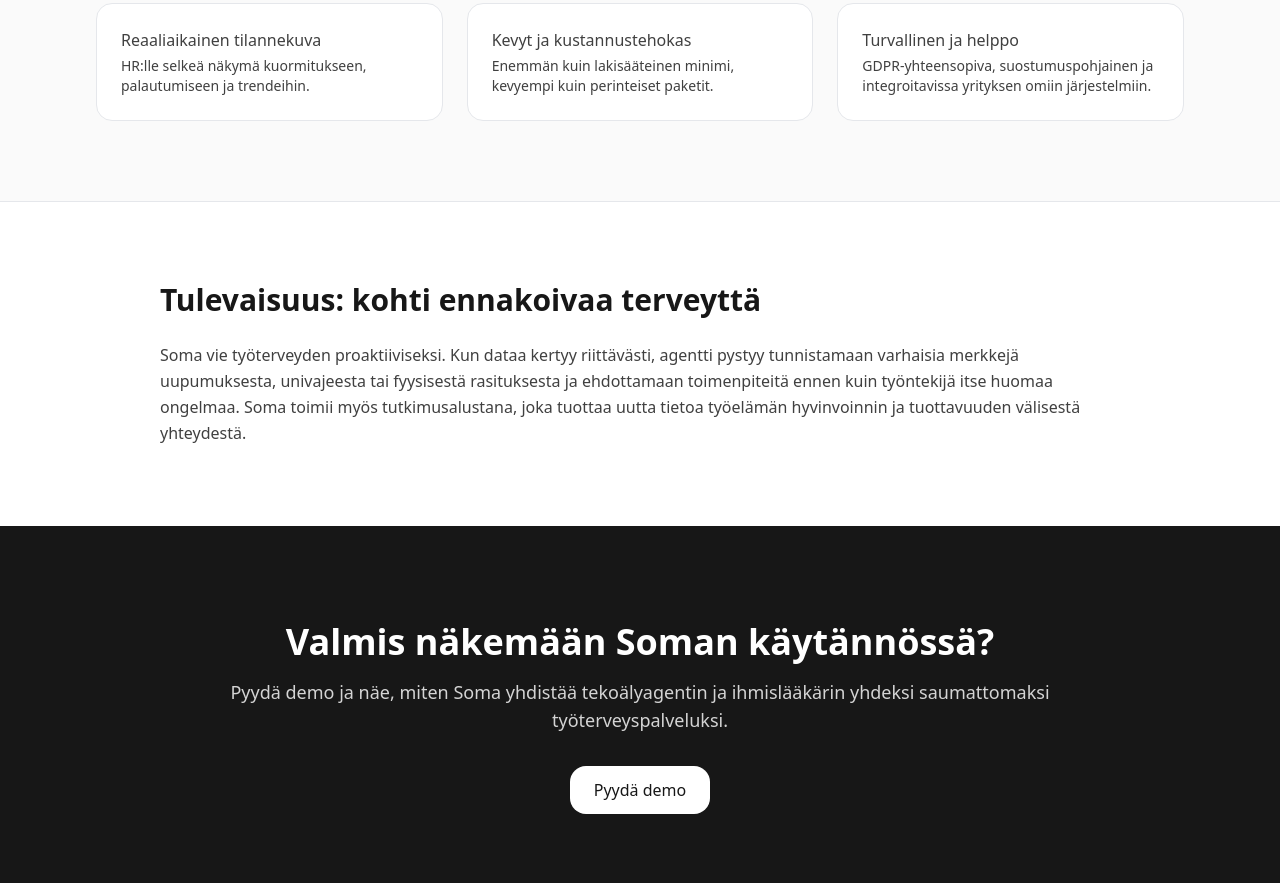
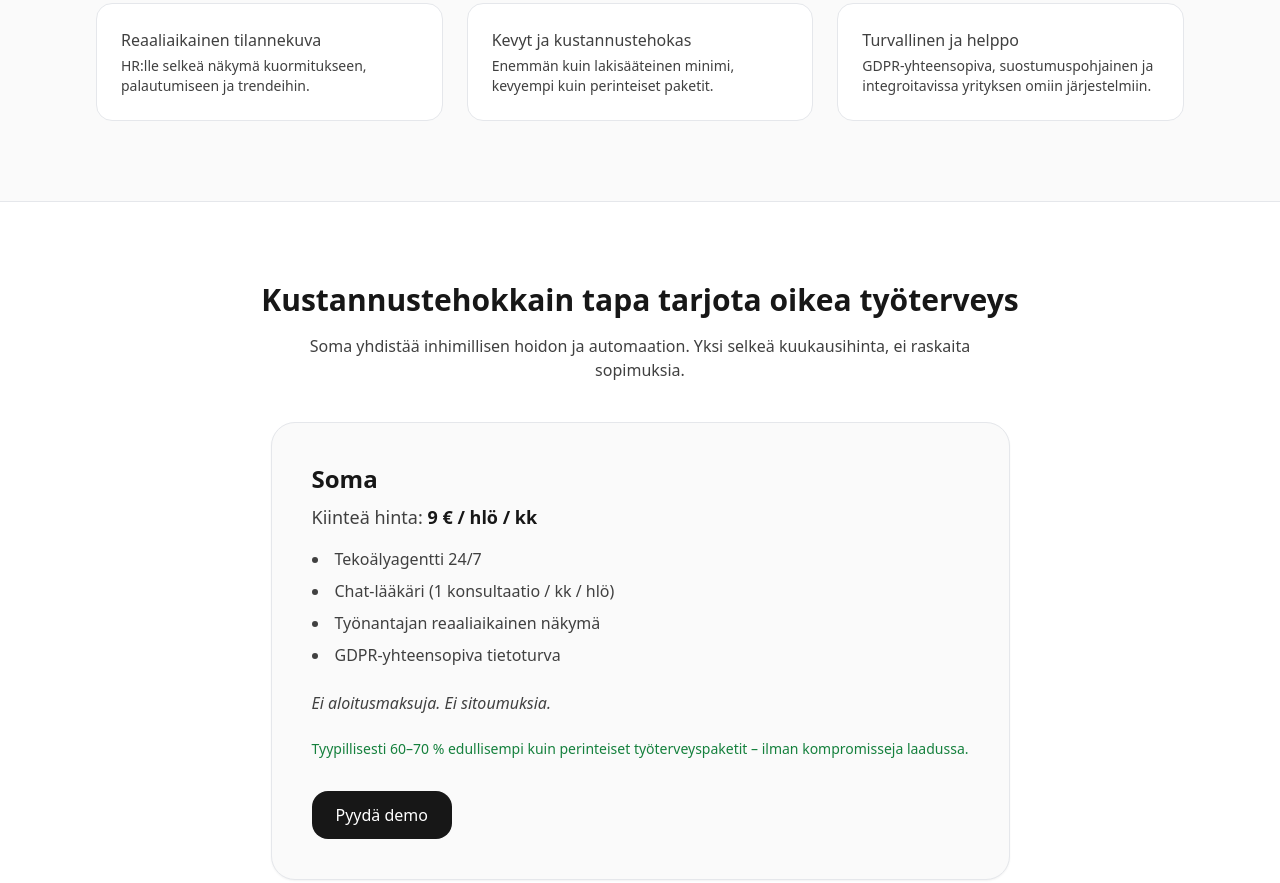
Before and after one commit to eeronhub/soma, a plain HTML site: page index.html in a window 1280 px wide. Shown: the part 2235-3118 px from the top of the page. Drawn offline with nearby package versions, Linux system fonts and the light colour scheme.

Commit message:
Update index.html

```diff
--- a/index.html
+++ b/index.html
@@ -141,6 +141,29 @@
     </div>
   </section>
 
+
+  <!-- Hinnoittelu -->
+  <section id="pricing" class="py-20 border-t bg-white">
+    <div class="max-w-5xl mx-auto px-4 sm:px-6 lg:px-8 text-center">
+      <h2 class="text-3xl font-semibold mb-4">Kustannustehokkain tapa tarjota oikea työterveys</h2>
+      <p class="text-neutral-700 max-w-2xl mx-auto mb-10">Soma yhdistää inhimillisen hoidon ja automaation. Yksi selkeä kuukausihinta, ei raskaita sopimuksia.</p>
+      <div class="border rounded-3xl p-10 bg-neutral-50 inline-block text-left shadow-sm">
+        <h3 class="text-2xl font-semibold mb-2 text-neutral-900">Soma</h3>
+        <p class="text-lg text-neutral-700 mb-4">Kiinteä hinta: <span class="font-semibold text-neutral-900">9 € / hlö / kk</span></p>
+        <ul class="list-disc list-inside text-neutral-700 space-y-2 mb-6">
+          <li>Tekoälyagentti 24/7</li>
+          <li>Chat-lääkäri (1 konsultaatio / kk / hlö)</li>
+          <li>Työnantajan reaaliaikainen näkymä</li>
+          <li>GDPR-yhteensopiva tietoturva</li>
+        </ul>
+        <p class="text-neutral-700 mb-6 italic">Ei aloitusmaksuja. Ei sitoumuksia.</p>
+        <p class="text-sm text-green-700 mb-8">Tyypillisesti 60–70 % edullisempi kuin perinteiset työterveyspaketit – ilman kompromisseja laadussa.</p>
+        <a href="#cta" class="inline-flex items-center px-6 py-3 rounded-2xl bg-neutral-900 text-white font-medium hover:bg-neutral-800 transition">Pyydä demo</a>
+      </div>
+    </div>
+  </section>
+
+
   <!-- Tulevaisuus -->
   <section id="future" class="py-20 border-t">
     <div class="max-w-5xl mx-auto px-4 sm:px-6 lg:px-8">
```
